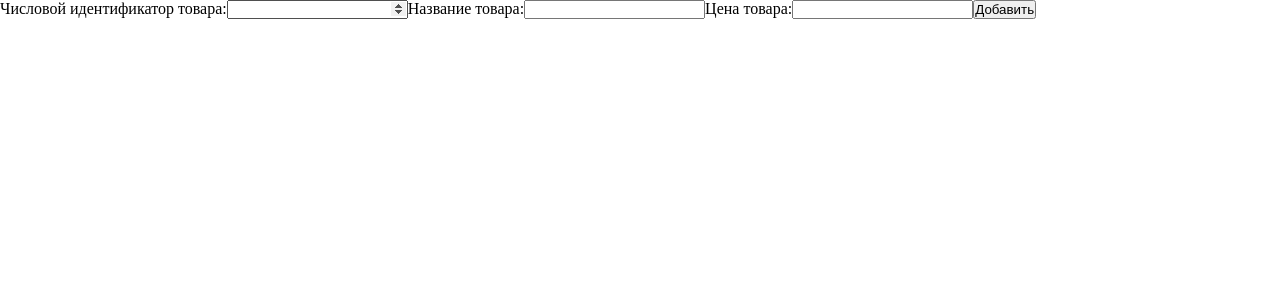
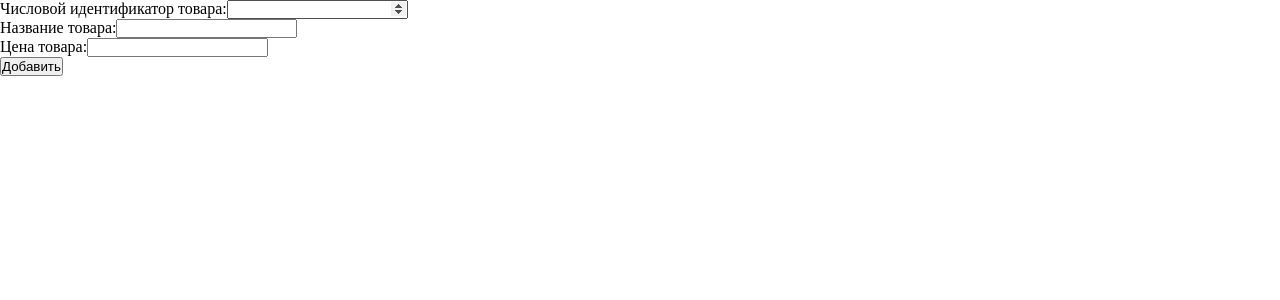
Before and after one commit to IK-Akmal/Basket, a React (Create React App) app: page / in a window 1280 px wide. Shown: the top 300 px of the page. Built offline with nearby package versions, Linux system fonts and the light colour scheme.

Commit message:
added context product

```diff
--- a/package.json
+++ b/package.json
@@ -11,6 +11,7 @@
     "@types/react": "^18.0.15",
     "@types/react-dom": "^18.0.6",
     "classnames": "^2.3.1",
+    "nanoid": "^4.0.0",
     "react": "^18.2.0",
     "react-dom": "^18.2.0",
     "react-scripts": "5.0.1",
--- a/src/components/AddProduct/AddProduct.module.css
+++ b/src/components/AddProduct/AddProduct.module.css
@@ -0,0 +1,9 @@
+.addproduct {
+
+}
+
+.form {
+    display: flex;
+    flex-direction: column;
+    align-items: baseline;
+}
--- /dev/null
+++ b/src/context/ProductContext.tsx
@@ -0,0 +1,55 @@
+import { nanoid } from 'nanoid';
+import {
+  createContext, FC, ReactNode, useContext, useMemo, useState,
+} from 'react';
+
+import { IProduct } from '../model/IProduct';
+
+type Product = Omit<IProduct, 'id'>;
+
+type ProductContextType = {
+  state: IProduct[],
+  addTodo(product: Product): void;
+  removeTodo(id: string): void;
+};
+
+type TodoContexttTypeProps = {
+  children: ReactNode
+};
+
+export const ProductContext = createContext<ProductContextType | null>(null);
+
+export const useProductContext = () => useContext(ProductContext) as ProductContextType;
+
+export const ProductContextProvider: FC<TodoContexttTypeProps> = ({ children }) => {
+  const [state, setState] = useState<IProduct[]>([]);
+
+  function addTodo({ name, price, barCode }: Product): void {
+    const newTodo: IProduct = {
+      id: nanoid(),
+      barCode,
+      name,
+      price,
+    };
+    setState((pre) => [newTodo, ...pre]);
+  }
+
+  function removeTodo(id: string): void {
+    setState(state.filter((todo) => todo.id !== id));
+  }
+
+  const TodoContextProviderValueMemo = useMemo(
+    () => ({
+      state,
+      addTodo,
+      removeTodo,
+    }),
+    [state],
+  );
+
+  return (
+    <ProductContext.Provider value={TodoContextProviderValueMemo}>
+      {children}
+    </ProductContext.Provider>
+  );
+};
--- a/src/index.tsx
+++ b/src/index.tsx
@@ -3,21 +3,18 @@ import ReactDOM from 'react-dom/client';
 import './global.css';
 import App from './App';
 import reportWebVitals from './reportWebVitals';
+import { ProductContextProvider } from './context/ProductContext';
 
 const root = ReactDOM.createRoot(
-
   document.getElementById('root') as HTMLElement,
-
 );
 
 root.render(
-
   <React.StrictMode>
-
-    <App />
-
+    <ProductContextProvider>
+      <App />
+    </ProductContextProvider>
   </React.StrictMode>,
-
 );
 
 // If you want to start measuring performance in your app, pass a function
--- /dev/null
+++ b/src/model/IProduct.ts
@@ -0,0 +1,6 @@
+export interface IProduct {
+  id: string;
+  barCode: number;
+  name: string;
+  price: number;
+}
```
Also changed, not shown: 1 other file (tests, documents, lock files or other folders).
